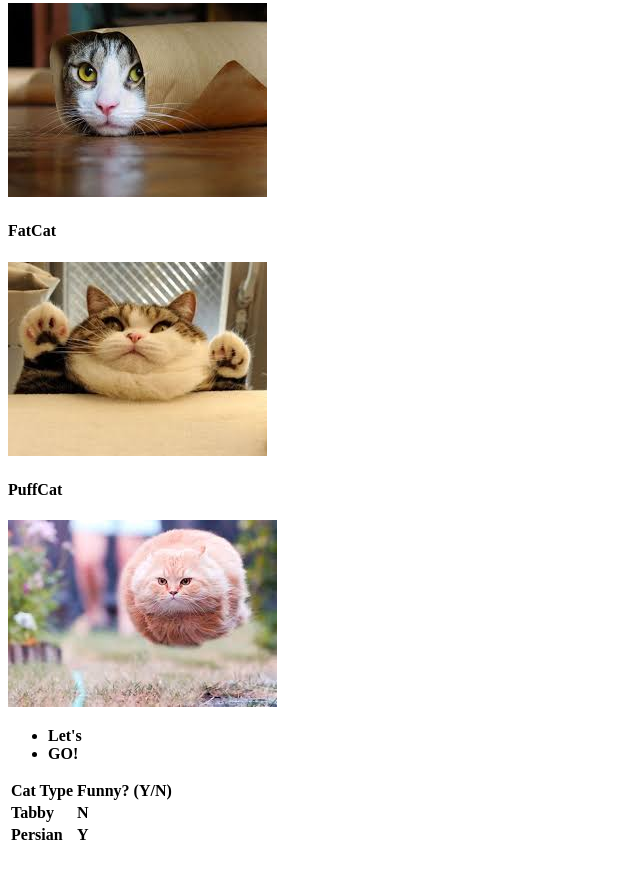
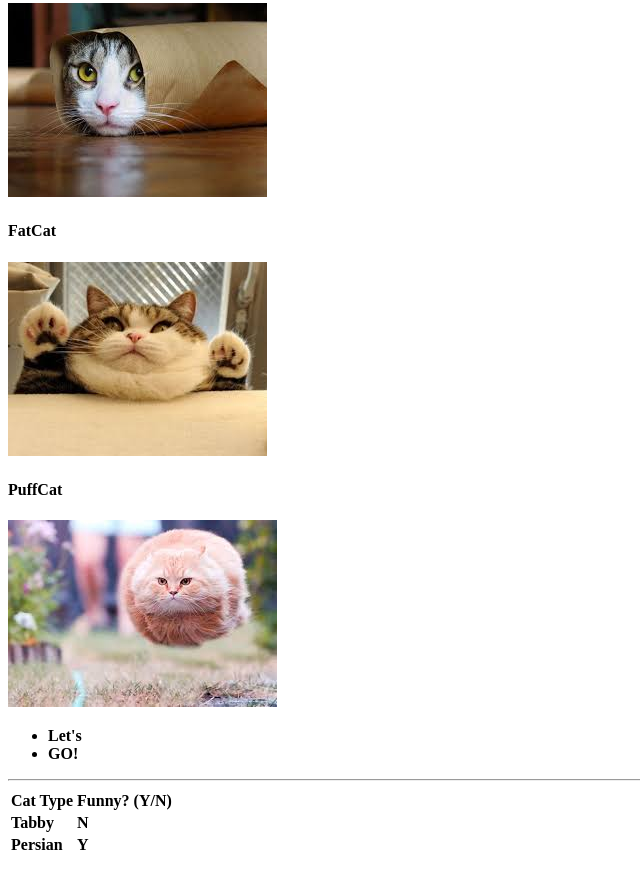
Before and after one commit to sonorabraun/sonorabraun.github.io, a plain HTML site: page index.html in a window 1280 px wide. Shown: the part 284-1163 px from the top of the page, without its empty margins (0-640 px from the left). Drawn offline with Linux system fonts and the light colour scheme.

Commit message:
Added a line

```diff
--- a/index.html
+++ b/index.html
@@ -15,7 +15,7 @@
   <img src="funnycat.jpg"></p>
     <p><h4> PuffCat </p><h4>
     <img src="furrballcat.jpg">
-  <ul>  <li>Let's</li>  <li>GO!</li> </ul>
+  <ul>  <li>Let's</li>  <li>GO!</li> </ul><hr>
   <table><tr><th>Cat Type</th>
     <th>Funny? (Y/N)</th>  </tr>
     <tr>    <td>Tabby</td>
```
